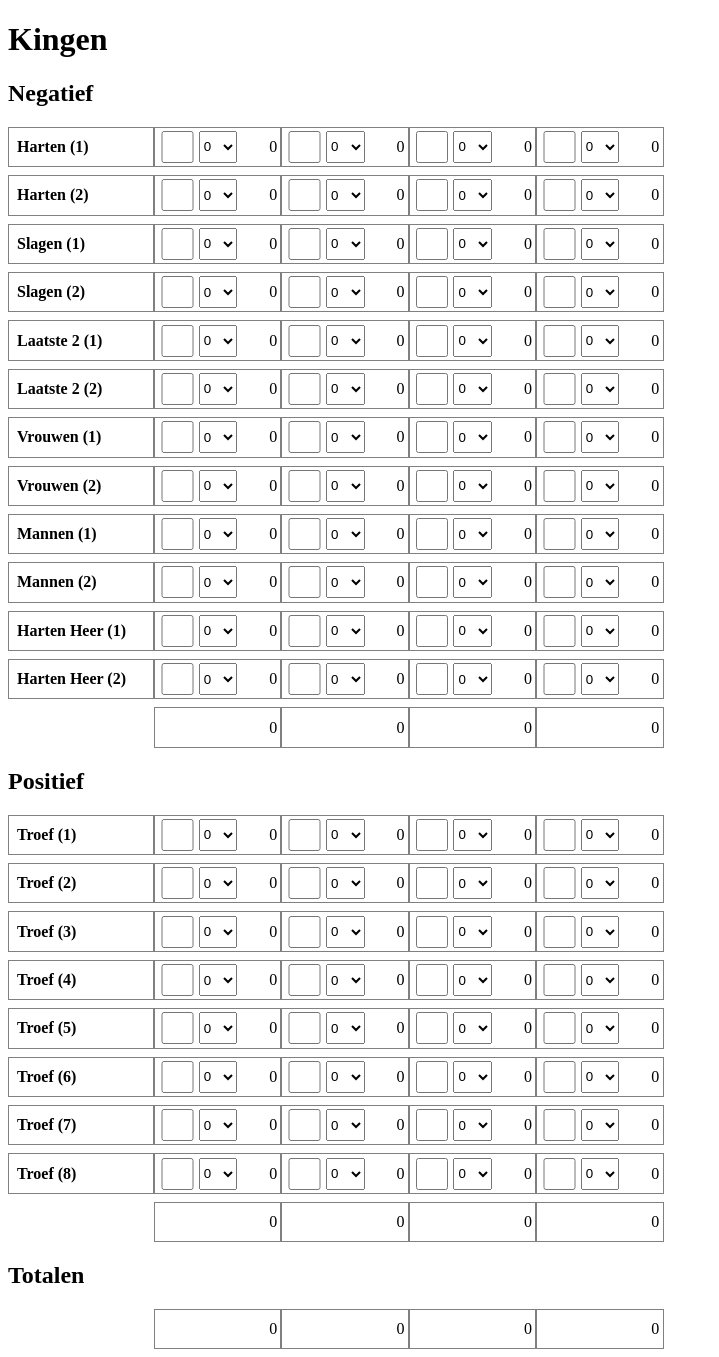
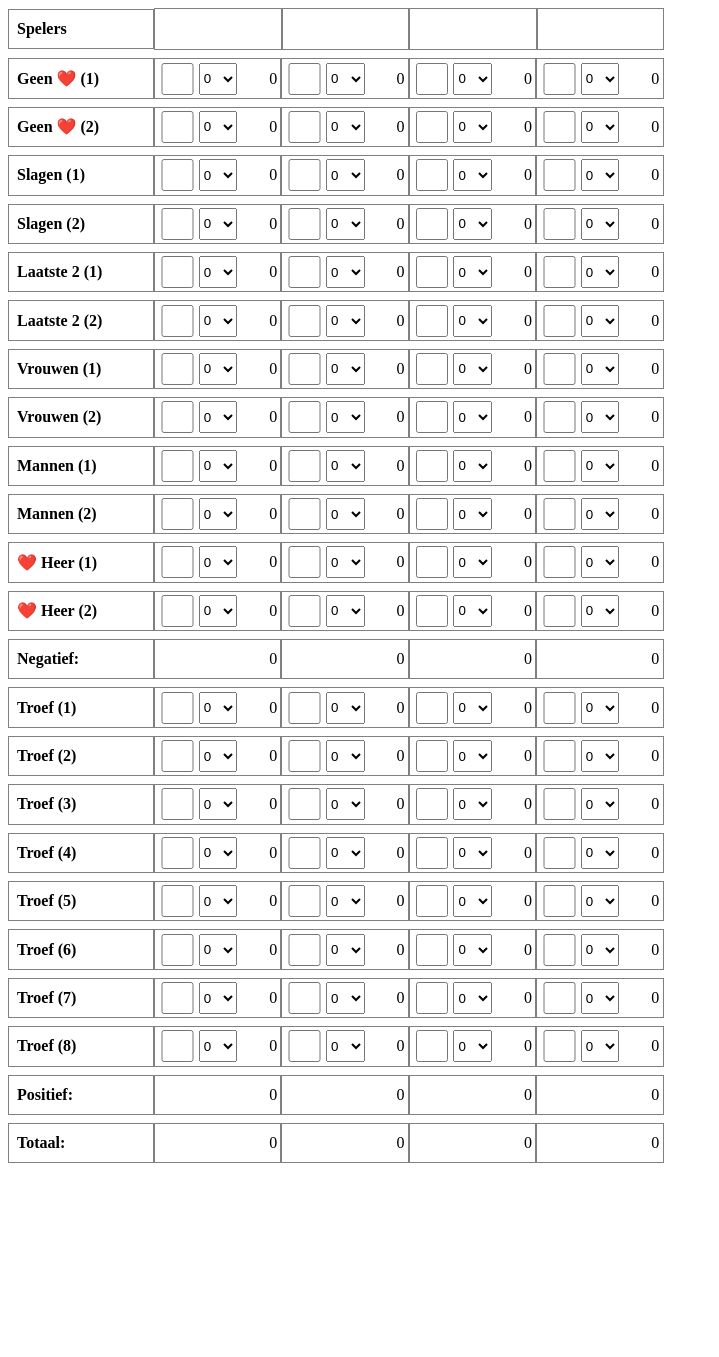
Before and after one commit to swapsCAPS/kingen-score-app, a Vue app: page / in a window 1280 px wide. Shown: the whole page, without its empty margins (0-719 px from the left). After the commit the page ends 1171 px from the top, so only its background shows below. Built offline with nearby package versions, Linux system fonts and the light colour scheme; a web font is replaced by a local one.

Commit message:
player names input

```diff
--- a/src/stores/index.ts
+++ b/src/stores/index.ts
@@ -36,7 +36,7 @@ const getDefaultPlayersState = (cardsLeft: number): Record<string, GamePlayer> =
 const getDefaultGames = (): Games => ({
   negatief: [
     ...range(1, 3).map((r) => ({
-      name: `harten (${r})`,
+      name: `geen ❤️ (${r})`,
       points: -30,
       aantal: 13,
       players: getDefaultPlayersState(13),
@@ -66,7 +66,7 @@ const getDefaultGames = (): Games => ({
       players: getDefaultPlayersState(8),
     })),
     ...range(1, 3).map((r) => ({
-      name: `harten heer (${r})`,
+      name: `❤️ heer (${r})`,
       points: -400,
       aantal: 1,
       players: getDefaultPlayersState(1),
--- a/src/views/HomeView.vue
+++ b/src/views/HomeView.vue
@@ -9,40 +9,33 @@ const stateStore = useStore()
 
 <template>
 	<main>
-		<div class="header">
-			<h1>Kingen</h1>
+		<div class="player-row">
+			<header-column-cell :gameName="'Spelers'" />
+			<div v-for="i in 4"> <input class="player-name" type="text">
 			</div>
-		<div>
-			<h2>Negatief</h2>
 		</div>
 		<div v-for="( game, index) in stateStore.games.negatief" :key="game.name">
 			<game-row :game="game" @cardsPlayed="(player, cards) => stateStore.setCardsLeft('negatief', index, player, cards)"
 				@gameChosen="(player, checked) => stateStore.setGameChosen('negatief', index, player, checked)" />
 		</div>
 		<div class="total-row">
-			<header-column-cell :style="{ visibility: 'hidden' }" />
+			<header-column-cell :gameName="'Negatief:'" /> <!-- :style="{ visibility: 'hidden' }" -->
 			<div v-for="(value, player) in stateStore.totalsPerSection.negatief" :key="player">
 				<game-cell :result="value" :mode="'total'" />
 			</div>
-		</div>
-		<div>
-			<h2>Positief</h2>
 		</div>
 		<div v-for="( game, index) in stateStore.games.positief" :key="game.name">
 			<game-row :game="game" @cardsPlayed="(player, cards) => stateStore.setCardsLeft('positief', index, player, cards)"
 				@gameChosen="(player, checked) => stateStore.setGameChosen('positief', index, player, checked)" />
 		</div>
 		<div class="total-row">
-			<header-column-cell :style="{ visibility: 'hidden' }" />
+			<header-column-cell :gameName="'Positief:'" /> <!-- :style="{ visibility: 'hidden' }" -->
 			<div v-for="(value, player) in stateStore.totalsPerSection.positief" :key="player">
 				<game-cell :result="value" :mode="'total'" />
 			</div>
 		</div>
-		<div class="footer">
-			<h2>Totalen</h2>
-		</div>
 		<div class="total-row">
-			<header-column-cell :style="{ visibility: 'hidden' }" />
+			<header-column-cell :gameName="'Totaal:'" /> <!-- :style="{ visibility: 'hidden' }" -->
 			<div v-for="(value, player) in stateStore.totalTotals" :key="player">
 				<game-cell :result="value" :mode="'total'" />
 			</div>
@@ -57,4 +50,21 @@ const stateStore = useStore()
 		margin-top: 0.5rem;
 		margin-bottom: 0.5rem;
 	}
+
+	.player-row {
+		display: flex;
+		align-items: center;
+		margin-top: 0.5rem;
+		margin-bottom: 0.5rem;
+	}
+
+	.player-name {
+		display: flex;
+		align-items: center;
+		border: 1px solid gray;
+		width: 7.6rem;
+		height: 2.4rem;
+		font-size: 1.5rem;
+		text-align: center;
+	}
 </style>
```
Lines whose indentation alone changed are shown as unchanged.
